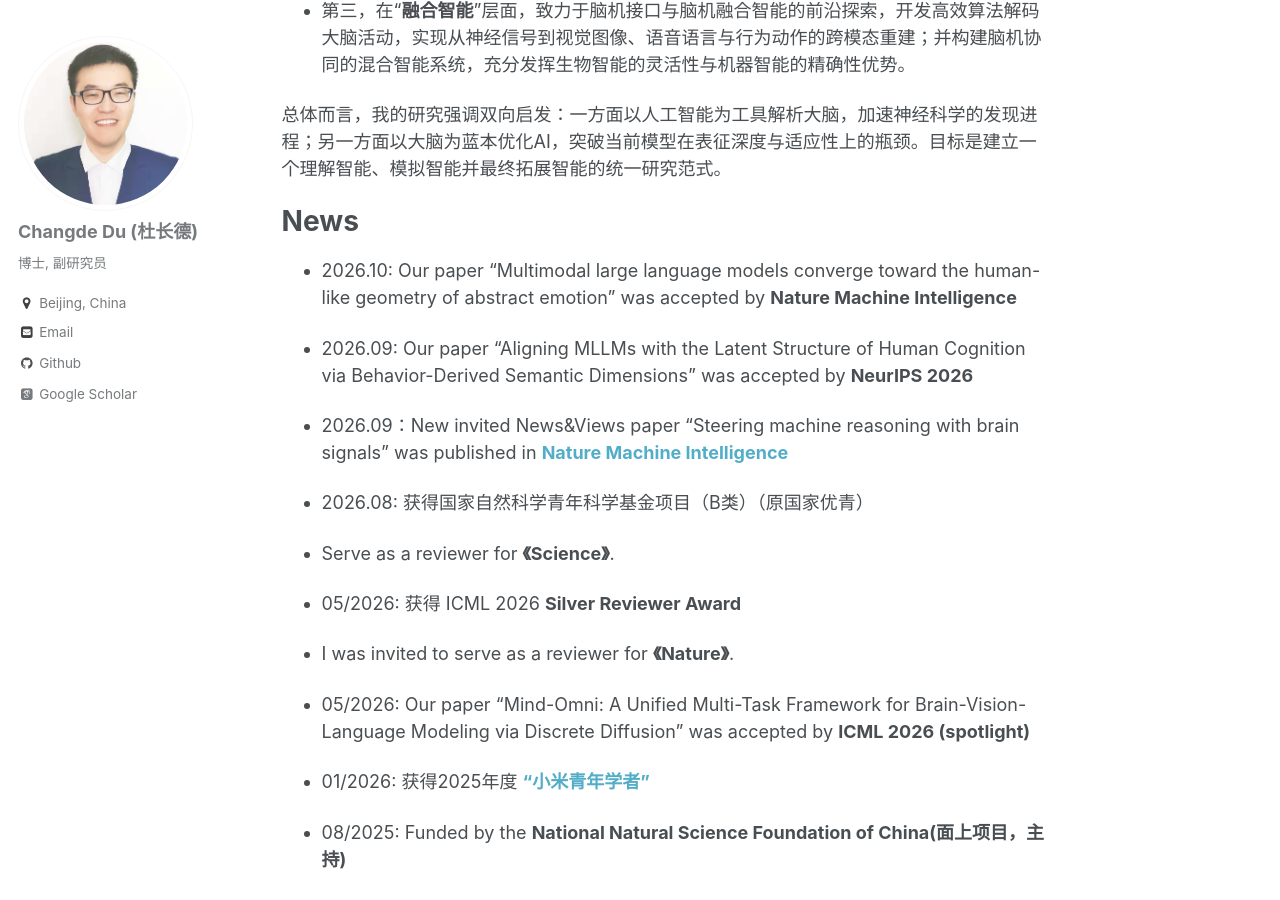
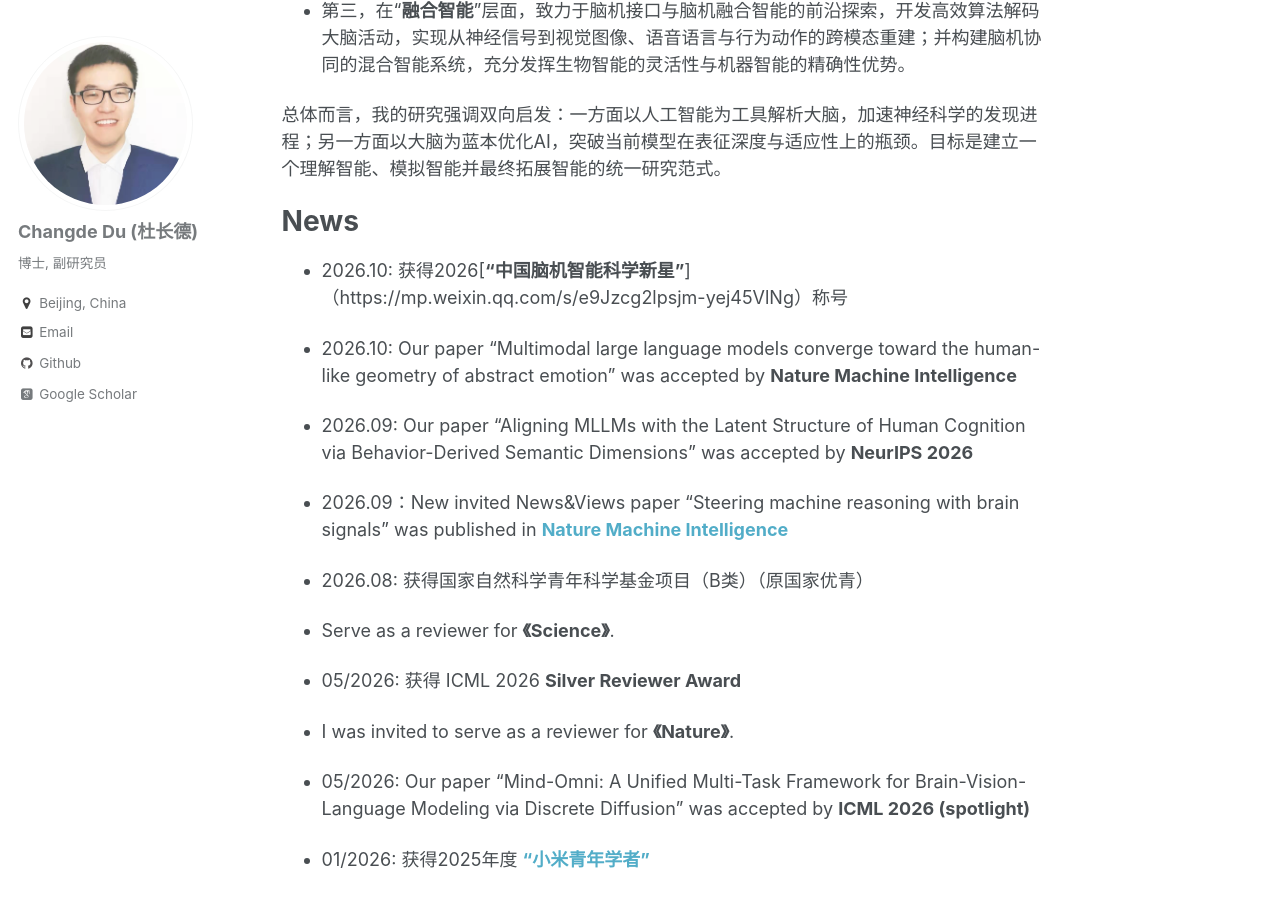
Before and after one commit to ChangdeDu/changdedu.github.io, a Jekyll site: the page built from _pages/about.md, in a window 1280 px wide and 900 px high, scrolled down 953 px. Built offline with Jekyll 4.4.1, drawn with Linux system fonts in a browser that asks for light colours; some web fonts are replaced.

Commit message:
Update about.md

```diff
--- a/_pages/about.md
+++ b/_pages/about.md
@@ -22,6 +22,8 @@ redirect_from:
 总体而言，我的研究强调双向启发：一方面以人工智能为工具解析大脑，加速神经科学的发现进程；另一方面以大脑为蓝本优化AI，突破当前模型在表征深度与适应性上的瓶颈。目标是建立一个理解智能、模拟智能并最终拓展智能的统一研究范式。
 
 # News
+- 2026.10: 获得2026[**“中国脑机智能科学新星”**]（https://mp.weixin.qq.com/s/e9Jzcg2lpsjm-yej45VlNg）称号
+
 - 2026.10: Our paper "Multimodal large language models converge toward the human-like geometry of abstract emotion" was accepted by **Nature Machine Intelligence**
 
 - 2026.09: Our paper "Aligning MLLMs with the Latent Structure of Human Cognition via Behavior-Derived Semantic Dimensions" was accepted by **NeurIPS 2026**
```
